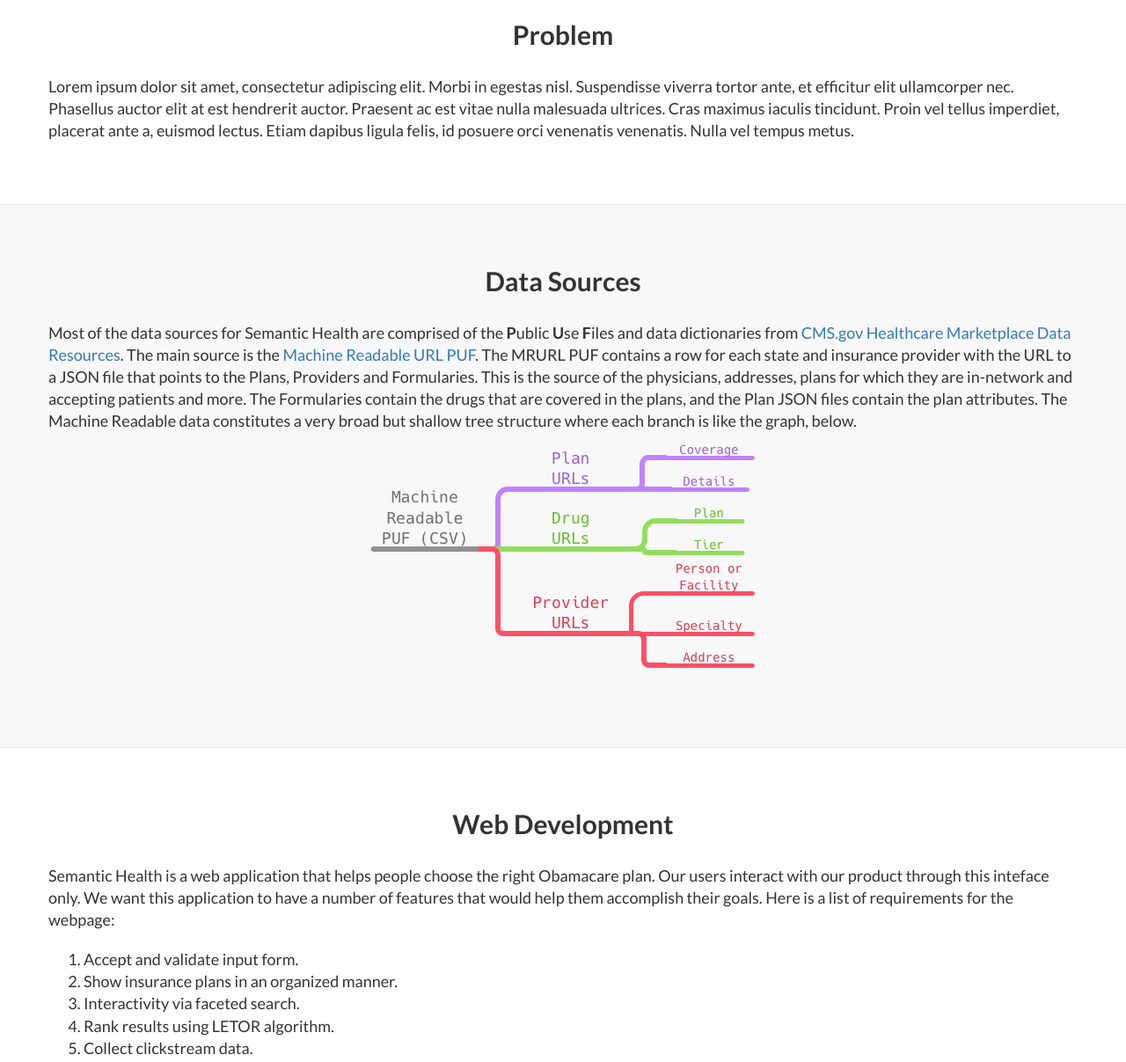
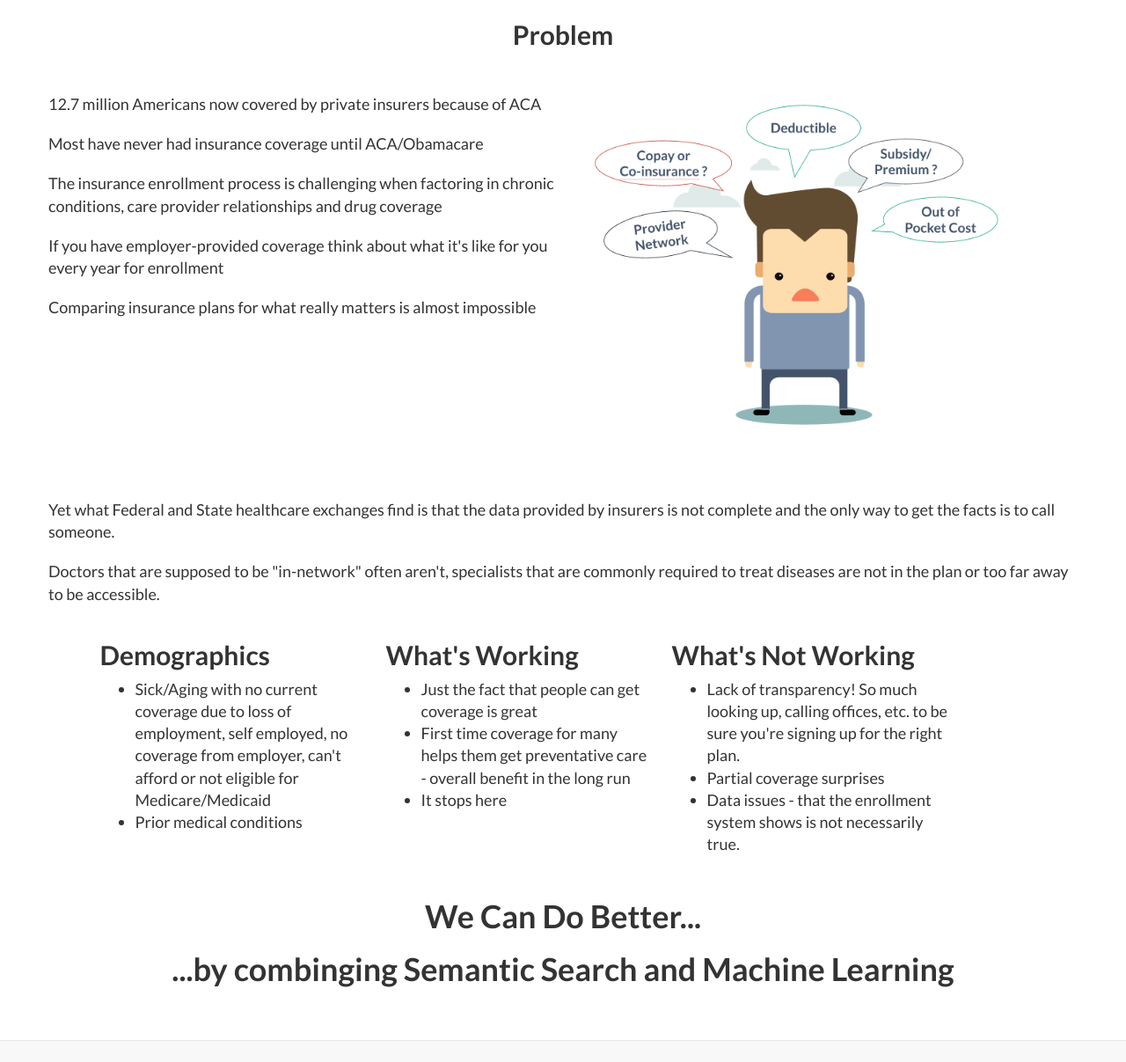
Before and after one commit to semantichealth/semantichealth.github.io, a plain HTML site: page index.html in a window 1280 px wide. Shown: the part 769-1976 px from the top of the page at 88% size. Drawn offline with nearby package versions, Linux system fonts and the light colour scheme.

Commit message:
Added problem section

```diff
--- a/index.html
+++ b/index.html
@@ -104,9 +104,88 @@
           <div class="row">
             <!-- <div class="col-md-8 col-md-offset-2"> -->
               <p class="lead">
-                  Lorem ipsum dolor sit amet, consectetur adipiscing elit. Morbi in egestas nisl. Suspendisse viverra tortor ante, et efficitur elit ullamcorper nec. Phasellus auctor elit at est hendrerit auctor. Praesent ac est vitae nulla malesuada ultrices. Cras maximus iaculis tincidunt. Proin vel tellus imperdiet, placerat ante a, euismod lectus. Etiam dapibus ligula felis, id posuere orci venenatis venenatis. Nulla vel tempus metus.
+                <div>
+                    <div style="float: left; width: 600px;">
+                        <div class="lead">12.7 million Americans now covered by private insurers because of ACA</div>
+                        <div class="lead">Most have never had insurance coverage until ACA/Obamacare</div>
+                        <div class="lead">The insurance enrollment process is challenging when factoring in chronic conditions, care provider relationships and drug coverage</div>
+                        <div class="lead">If you have employer-provided coverage think about what it's like for you every year for enrollment</div>
+                        <div class="lead">Comparing insurance plans for what really matters is almost impossible</div>
+                    </div>
+                    <div style="float: left; width: 180px;">
+                        <img src="static/img/problem/questions.png" alt="People have many questions" width="500px;">
+                    </div>
+                </div>
               </p>
+              <p class="lead">
+              <div>
+                  <div style="float: left;">
+                      <div class="lead">Yet what Federal and State healthcare exchanges find is that the data provided by insurers is not complete and the only way to get the facts is to call someone.</div>
+                      <div class="lead">Doctors that are supposed to be "in-network" often aren't, specialists that are commonly required to treat diseases are not in the plan or too far away to be accessible.</div>
+                  </div>
+              </div>
+              </p>
+              <p class="lead">
+              <div style="width: 90%; margin: 0 auto;">
+                  <div style="float: left;">
+                      <div class="lead" style="float: left; width: 325px; padding-right:20px;">
+                          <h2>Demographics</h2>
+                          <ul>
+                              <li>
+                                  Sick/Aging with no current coverage due to loss of employment, self employed, no coverage from employer, can't afford or not eligible for Medicare/Medicaid
+                              </li>
+                              <li>
+                                  Prior medical conditions
+                              </li>
+                          </ul>
+                      </div>
+                  </div>
+                  <div style="float: left;">
+                      <div class="lead" style="float: left; width: 325px; padding-right: 20px;">
+                          <h2>What's Working</h2>
+                          <ul>
+                              <li>
+                                  Just the fact that people can get coverage is great
+                              </li>
+                              <li>
+                                  First time coverage for many helps them get preventative care - overall benefit in the long run
+                              </li>
+                              <li>
+                                  It stops here
+                              </li>
+                          </ul>
+                      </div>
+                      <div style="float: left;">
+                          <div class="lead" style="float: left; width: 325px;">
+                              <h2>What's Not Working</h2>
+                              <ul>
+                                  <li>
+                                      Lack of transparency! So much looking up, calling offices, etc. to be sure you're signing up for the right plan.
+                                  </li>
+                                  <li>
+                                      Partial coverage surprises
+                                  </li>
+                                  <li>
+                                      Data issues - that the enrollment system shows is not necessarily true.
+                                  </li>
+                              </ul>
+                          </div>
+                      </div>
+                  </div>
+
+              </div>
+              </p>
+
             <!-- </div> -->
+          </div>
+          <div class="row">
+              <div style="text-align: center">
+                  <h1>We Can Do Better...</h1>
+                  <p>
+                      <h1>...by combinging Semantic Search and Machine Learning</h1>
+                  </p>
+              </div>
+
           </div>
       </div>
       <!-- /.container -->
```
Also changed, not shown: static/img/problem/icon1.png (added), static/img/problem/questions.png (added).
